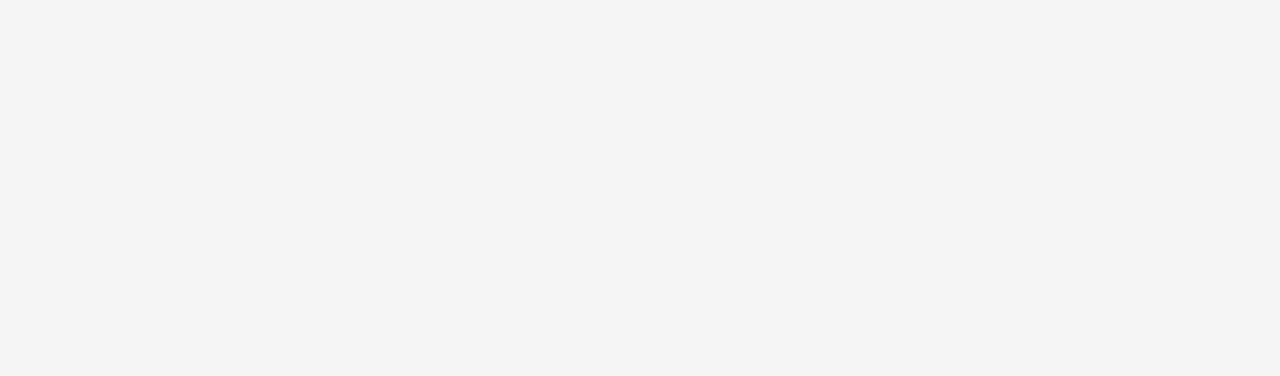
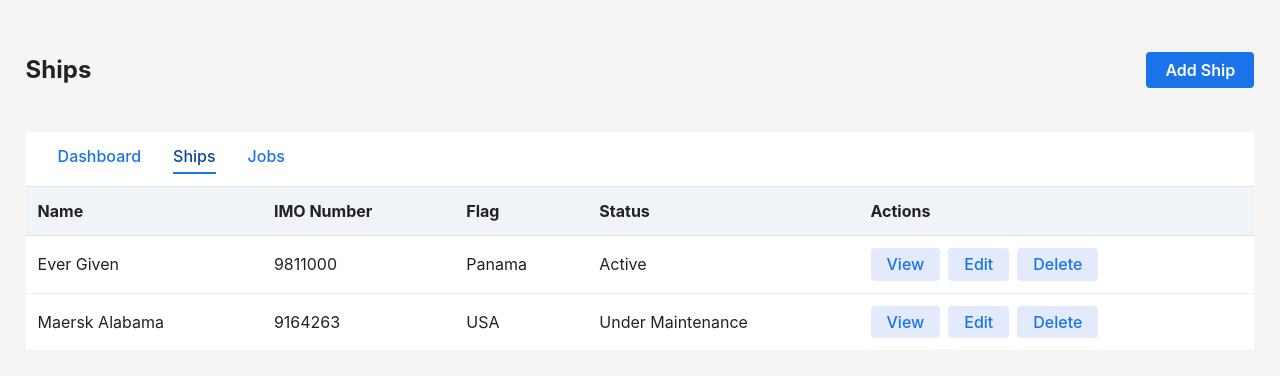
Before and after one commit to venkateshjaiswal21/Ship_Maintainance_Dashboard_ENTNT, a React (Vite) app: page /ships in a window 1280 px wide. Before the commit this address had no page. Shown: the top 376 px of the page. Built offline with nearby package versions, Linux system fonts and the light colour scheme; sample sign-in values are in the browser's storage.

Commit message:
Created Ships page with role based access for read , update and edit for admin, engineer and inspector and added ships route to app.jsx going to Ships page

```diff
--- a/src/App.jsx
+++ b/src/App.jsx
@@ -3,9 +3,8 @@
 import { AuthProvider, UseAuth } from './contexts/AuthContext';
 import LoginPage from './pages/LoginPage';
 import DashboardPage from './pages/DashboardPage';
-import './App.css';
+import ShipsPage from './pages/ShipsPage';
 
-// Protected Route Component
 const ProtectedRoute = ({ children }) => {
   const { user, loading } = UseAuth();
 
@@ -34,6 +33,11 @@
               </ProtectedRoute>
             }
           />
+          <Route path="/ships" element={
+            <ProtectedRoute>
+              <ShipsPage />
+            </ProtectedRoute>
+          } />
         </Routes>
       </Router>
     </AuthProvider>
--- a/src/contexts/AuthContext.jsx
+++ b/src/contexts/AuthContext.jsx
@@ -1,4 +1,4 @@
-import React, { createContext, useState, useContext, useEffect } from 'react';
+import { createContext, useState, useContext, useEffect } from 'react';
 
 const AuthContext = createContext(null);
 
--- a/src/pages/LoginPage.jsx
+++ b/src/pages/LoginPage.jsx
@@ -1,4 +1,4 @@
-import React, { useState } from 'react';
+import { useState } from 'react';
 import { useNavigate } from 'react-router-dom';
 import { UseAuth } from '../contexts/AuthContext';
 import { MData } from '../data/MockData';
@@ -15,7 +15,6 @@
     );
 
     if (user) {
-      // Don't store password in localStorage
       const { password: _, ...userWithoutPassword } = user;
       login(userWithoutPassword);
       navigate('/');
--- a/src/pages/ShipsPage.jsx
+++ b/src/pages/ShipsPage.jsx
@@ -0,0 +1,59 @@
+import { useEffect, useState } from 'react';
+import { UseAuth } from '../contexts/AuthContext';
+import { MData } from '../data/MockData';
+import '../styles/ShipsPage.css';
+import DashboardNav from '../components/Dashboard/DashboardNav';
+
+const getShipsFromStorage = () => {
+  const stored = localStorage.getItem('ships');
+  if (stored) return JSON.parse(stored);
+  return MData.ships;
+};
+
+const ShipsPage = () => {
+  const { user } = UseAuth();
+  const [ships, setShips] = useState([]);
+
+  useEffect(() => {
+    setShips(getShipsFromStorage());
+  }, []);
+
+  const isAdmin = user.role.toLowerCase() === 'admin';
+
+  return (
+    <div className="ships-page-container">
+      <div className="ships-header">
+        <h2>Ships</h2>
+        {isAdmin && <button className="add-ship-btn">Add Ship</button>}
+      </div>
+      <DashboardNav />
+      <table className="ships-table">
+        <thead>
+          <tr>
+            <th>Name</th>
+            <th>IMO Number</th>
+            <th>Flag</th>
+            <th>Status</th>
+            <th>Actions</th>
+          </tr>
+        </thead>
+        <tbody>
+          {ships.map((ship) => (
+            <tr key={ship.id}>
+              <td>{ship.name}</td>
+              <td>{ship.imo}</td>
+              <td>{ship.flag}</td>
+              <td>{ship.status}</td>
+              <td className="ships-actions">
+                <button>View</button>
+                {isAdmin && <><button>Edit</button><button>Delete</button></>}
+              </td>
+            </tr>
+          ))}
+        </tbody>
+      </table>
+    </div>
+  );
+};
+
+export default ShipsPage;
--- /dev/null
+++ b/src/styles/ShipsPage.css
@@ -0,0 +1,67 @@
+.ships-page-container {
+  width: 100%;
+  padding: 2rem 2vw;
+  background: #f5f5f5;
+  min-height: 100vh;
+  box-sizing: border-box;
+}
+
+.ships-header {
+  display: flex;
+  justify-content: space-between;
+  align-items: center;
+  margin-bottom: 1.5rem;
+}
+
+.ships-table {
+  width: 100%;
+  border-collapse: collapse;
+  background: #fff;
+}
+
+.ships-table th {
+  padding: 0.75rem;
+  border-bottom: 1px solid #e0e0e0;
+  background: #f0f4f8;
+  text-align: left;
+}
+
+.ships-table td {
+  padding: 0.75rem;
+  border-bottom: 1px solid #f0f0f0;
+}
+
+.ships-actions button {
+  margin-right: 0.5rem;
+  padding: 0.4rem 1rem;
+  border: none;
+  border-radius: 4px;
+  background: #e3eafc;
+  color: #1a73e8;
+  font-weight: 500;
+  cursor: pointer;
+  transition: background 0.2s;
+}
+
+.ships-actions button:last-child {
+  margin-right: 0;
+}
+
+.ships-actions button:hover {
+  background: #c7d7f7;
+}
+
+.add-ship-btn {
+  background: #1a73e8;
+  color: #fff;
+  font-weight: 600;
+  border: none;
+  border-radius: 4px;
+  padding: 0.5rem 1.2rem;
+  cursor: pointer;
+  transition: background 0.2s;
+}
+
+.add-ship-btn:hover {
+  background: #0d47a1;
+}
```
